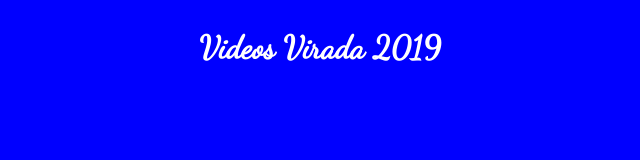
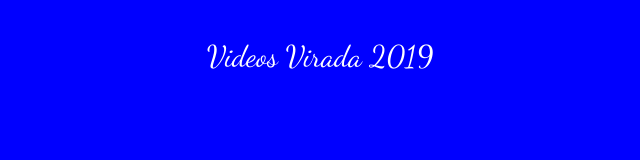
Before and after one commit to brugnaro/brugnaro.github.io, a plain HTML site: page igreja/index.html in a window 1280 px wide. Shown: the whole page, without its empty margins (320-960 px from the left). Drawn offline with Linux system fonts and the light colour scheme.

Commit message:
Update index.html

```diff
--- a/igreja/index.html
+++ b/igreja/index.html
@@ -11,17 +11,16 @@ font-family: 'Dancing Script', cursive;
 			body {
 				background:blue;
 			}
-			h1{
+			p {
 				color: #FFF;
+				font-size: 30px;
 			}
-
-	</style>
+		</style>
 		<link href="https://fonts.googleapis.com/css?family=Dancing+Script" rel="stylesheet">
-
 		</head>
 	<body>
 		<div class='container'>
-			<h1>Videos Virada 2019</h1>
+			<p>Videos Virada 2019</p>
 		</div>
 	</body>
 
```
